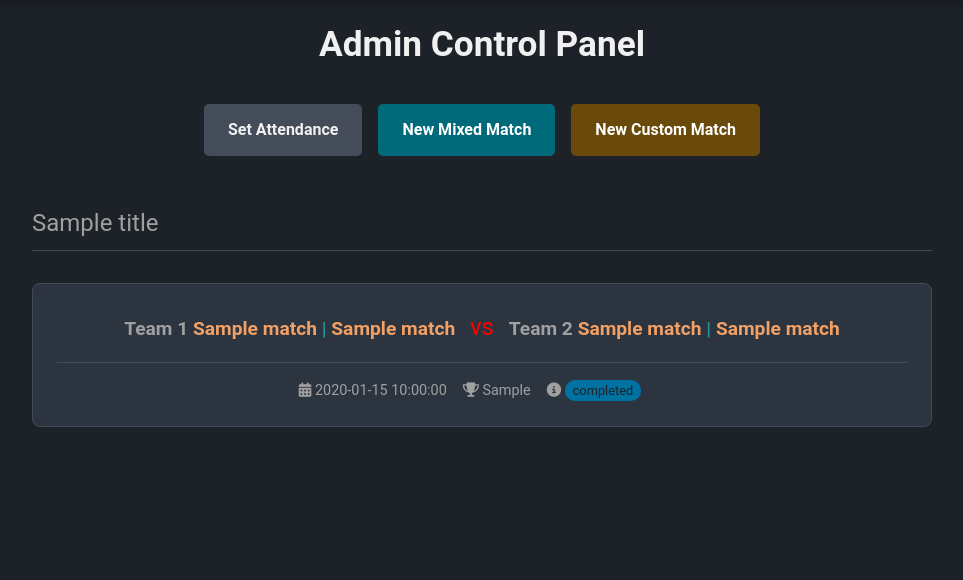
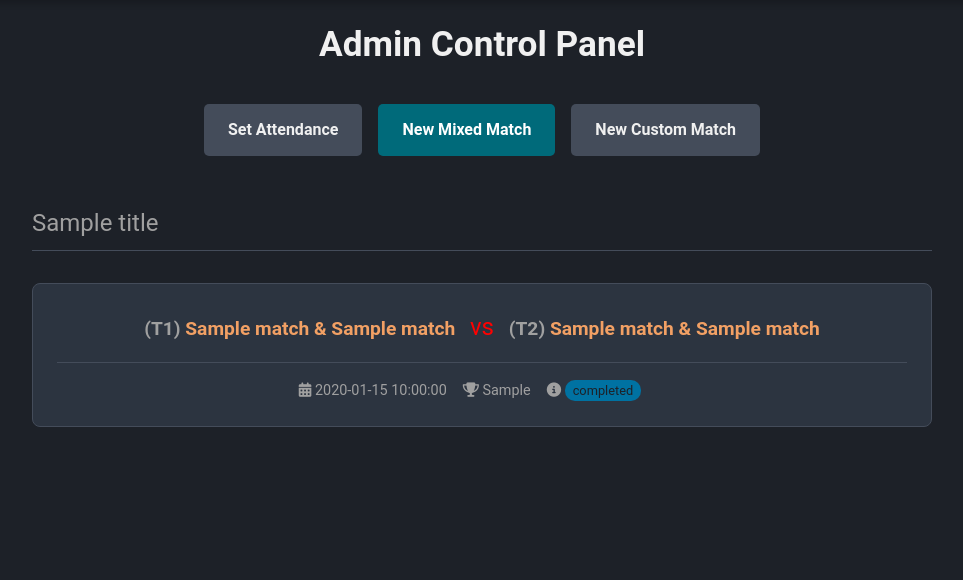
Before and after one commit to jpmahinay/smashers-webapp, a Flask app: template backend/templates/admin_dashboard.html in a window 1280 px wide. Shown: the part 68-648 px from the top of the page, without its empty margins (158-1121 px from the left). Run offline with Flask 3, Linux system fonts and the light colour scheme; the template is opened without the code that fills it: most values are stand-ins (such as "Sample title", 1, 10 or a date in 2020).

Commit message:
Update admin_dashboard.html

```diff
--- a/backend/templates/admin_dashboard.html
+++ b/backend/templates/admin_dashboard.html
@@ -6,7 +6,7 @@
         <div class="admin-actions">
             <a href="{{ url_for('attendance') }}" class="btn btn-secondary">Set Attendance</a>
             <a href="{{ url_for('create_match') }}" class="btn btn-primary">New Mixed Match</a>
-            <a href="{{ url_for('create_custom_match') }}" class="btn btn-tertiary">New Custom Match</a>
+            <a href="{{ url_for('create_custom_match') }}" class="btn btn-secondary">New Custom Match</a>
         </div>
     </div>
 
@@ -18,25 +18,17 @@
             <div class="card match-card {% if match.status == 'ongoing' %}ongoing-match{% endif %}">
                 <div class="match-info">
                      <h4>
-  <span class="team-label">Team 1</span>
-  <span class="player-highlight">{{ match.t1_p1_name }}</span>
-  <span class="ampersand-highlight">|</span>
-  <span class="player-highlight">{{ match.t1_p2_name }}</span>
-  <small class="vs-text-card">vs</small>
-  <span class="team-label">Team 2</span>
-  <span class="player-highlight">{{ match.t2_p1_name }}</span>
-  <span class="ampersand-highlight">|</span>
-  <span class="player-highlight">{{ match.t2_p2_name }}</span>
-</h4>
+                        <span class="team-label">(T1)</span> <span class="player-highlight">{{ match.t1_p1_name }} & {{ match.t1_p2_name }}</span>
+                        <small class="vs-text-card">vs</small>
+                        <span class="team-label">(T2)</span> <span class="player-highlight">{{ match.t2_p1_name }} & {{ match.t2_p2_name }}</span>
+                    </h4>
                 </div>
-
                 <div class="match-details-actions-wrapper">
                     <div class="match-meta">
                         <span><i class="fa-solid fa-calendar-days"></i> {{ match.date }}</span>
                         <span><i class="fa-solid fa-trophy"></i> {{ match.game_type }}</span>
                         <span><i class="fa-solid fa-circle-info"></i> <span class="status-{{ match.status }}">{{ match.status }}</span></span>
                     </div>
-
                     <div class="match-actions">
                         {% if match.status == 'scheduled' %}
                             <a href="{{ url_for('cancel_match', match_index=match.index) }}" class="btn btn-cancel btn-small">Cancel</a>
@@ -60,7 +52,7 @@
             {% endfor %}
         </div>
         {% else %}
-        <p class="card no-matches-info">No matches to manage. View past games in the Match History.</p>
+        <p class="card" style="text-align: center;">No matches to manage. View past games in the Match History.</p>
         {% endif %}
     </div>
 </div>
```
